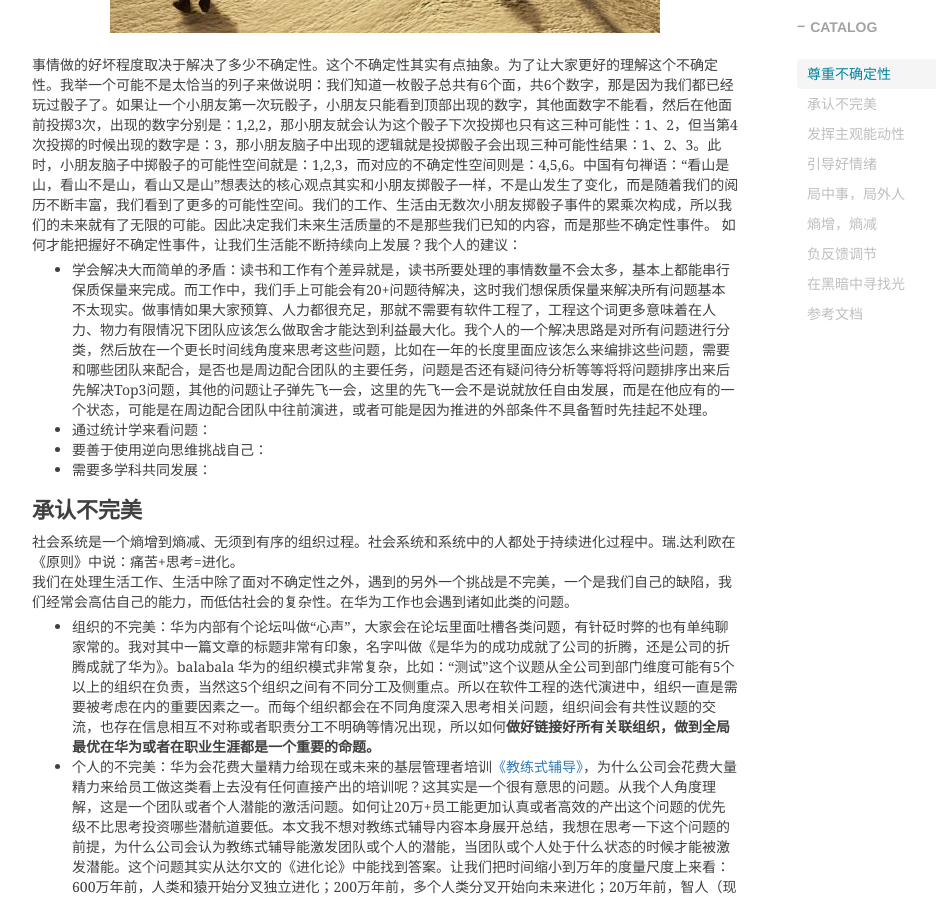
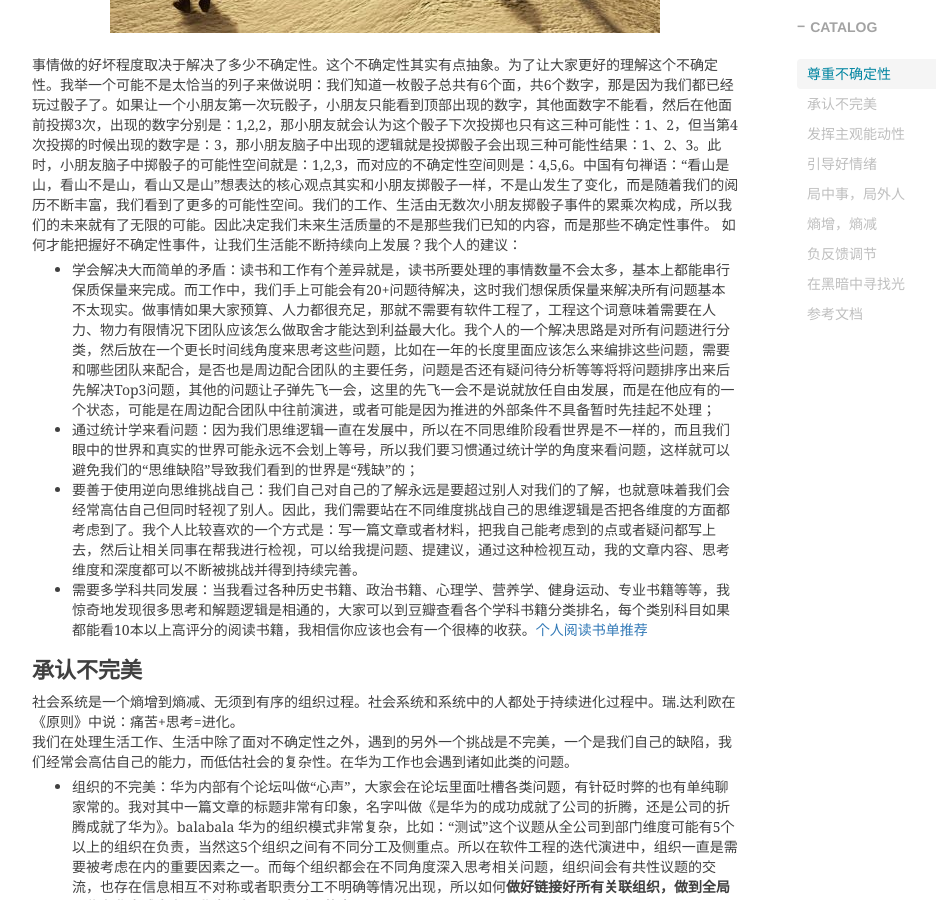
Before and after one commit to shihai1991/shihai1991.github.io, a Jekyll site: the page built from _posts/2023-10-30-在菊厂八年的那些人那些事.md, in a window 1280 px wide and 900 px high, scrolled down 1650 px. Shown: the whole window, without its empty margins (233-1169 px from the left). Built offline with Jekyll 4.4.1, drawn with Linux system fonts in a browser that asks for light colours; nearby versions of some CDN libraries; comment, search, counter and statistics services are not loaded.

Commit message:
Update 2023-10-30-在菊厂八年的那些人那些事.md

```diff
--- a/_posts/2023-10-30-在菊厂八年的那些人那些事.md
+++ b/_posts/2023-10-30-在菊厂八年的那些人那些事.md
@@ -23,10 +23,10 @@
 ![不确定性 侵删]({{site.baseurl}}/img/2024/Q1/20240102-不确定性.jpg)
 事情做的好坏程度取决于解决了多少不确定性。这个不确定性其实有点抽象。为了让大家更好的理解这个不确定性。我举一个可能不是太恰当的列子来做说明：我们知道一枚骰子总共有6个面，共6个数字，那是因为我们都已经玩过骰子了。如果让一个小朋友第一次玩骰子，小朋友只能看到顶部出现的数字，其他面数字不能看，然后在他面前投掷3次，出现的数字分别是：1,2,2，那小朋友就会认为这个骰子下次投掷也只有这三种可能性：1、2，但当第4次投掷的时候出现的数字是：3，那小朋友脑子中出现的逻辑就是投掷骰子会出现三种可能性结果：1、2、3。此时，小朋友脑子中掷骰子的可能性空间就是：1,2,3，而对应的不确定性空间则是：4,5,6。中国有句禅语：“看山是山，看山不是山，看山又是山”想表达的核心观点其实和小朋友掷骰子一样，不是山发生了变化，而是随着我们的阅历不断丰富，我们看到了更多的可能性空间。我们的工作、生活由无数次小朋友掷骰子事件的累乘次构成，所以我们的未来就有了无限的可能。因此决定我们未来生活质量的不是那些我们已知的内容，而是那些不确定性事件。
 如何才能把握好不确定性事件，让我们生活能不断持续向上发展？我个人的建议：
-- 学会解决大而简单的矛盾：读书和工作有个差异就是，读书所要处理的事情数量不会太多，基本上都能串行保质保量来完成。而工作中，我们手上可能会有20+问题待解决，这时我们想保质保量来解决所有问题基本不太现实。做事情如果大家预算、人力都很充足，那就不需要有软件工程了，工程这个词更多意味着在人力、物力有限情况下团队应该怎么做取舍才能达到利益最大化。我个人的一个解决思路是对所有问题进行分类，然后放在一个更长时间线角度来思考这些问题，比如在一年的长度里面应该怎么来编排这些问题，需要和哪些团队来配合，是否也是周边配合团队的主要任务，问题是否还有疑问待分析等等将将问题排序出来后先解决Top3问题，其他的问题让子弹先飞一会，这里的先飞一会不是说就放任自由发展，而是在他应有的一个状态，可能是在周边配合团队中往前演进，或者可能是因为推进的外部条件不具备暂时先挂起不处理。
-- 通过统计学来看问题：
-- 要善于使用逆向思维挑战自己：
-- 需要多学科共同发展：
+- 学会解决大而简单的矛盾：读书和工作有个差异就是，读书所要处理的事情数量不会太多，基本上都能串行保质保量来完成。而工作中，我们手上可能会有20+问题待解决，这时我们想保质保量来解决所有问题基本不太现实。做事情如果大家预算、人力都很充足，那就不需要有软件工程了，工程这个词意味着需要在人力、物力有限情况下团队应该怎么做取舍才能达到利益最大化。我个人的一个解决思路是对所有问题进行分类，然后放在一个更长时间线角度来思考这些问题，比如在一年的长度里面应该怎么来编排这些问题，需要和哪些团队来配合，是否也是周边配合团队的主要任务，问题是否还有疑问待分析等等将将问题排序出来后先解决Top3问题，其他的问题让子弹先飞一会，这里的先飞一会不是说就放任自由发展，而是在他应有的一个状态，可能是在周边配合团队中往前演进，或者可能是因为推进的外部条件不具备暂时先挂起不处理；
+- 通过统计学来看问题：因为我们思维逻辑一直在发展中，所以在不同思维阶段看世界是不一样的，而且我们眼中的世界和真实的世界可能永远不会划上等号，所以我们要习惯通过统计学的角度来看问题，这样就可以避免我们的“思维缺陷”导致我们看到的世界是“残缺”的；
+- 要善于使用逆向思维挑战自己：我们自己对自己的了解永远是要超过别人对我们的了解，也就意味着我们会经常高估自己但同时轻视了别人。因此，我们需要站在不同维度挑战自己的思维逻辑是否把各维度的方面都考虑到了。我个人比较喜欢的一个方式是：写一篇文章或者材料，把我自己能考虑到的点或者疑问都写上去，然后让相关同事在帮我进行检视，可以给我提问题、提建议，通过这种检视互动，我的文章内容、思考维度和深度都可以不断被挑战并得到持续完善。
+- 需要多学科共同发展：当我看过各种历史书籍、政治书籍、心理学、营养学、健身运动、专业书籍等等，我惊奇地发现很多思考和解题逻辑是相通的，大家可以到豆瓣查看各个学科书籍分类排名，每个类别科目如果都能看10本以上高评分的阅读书籍，我相信你应该也会有一个很棒的收获。[个人阅读书单推荐](https://shihai1991.github.io/books/2021/11/23/%E4%B8%AA%E4%BA%BA%E9%98%85%E8%AF%BB%E4%B9%A6%E5%8D%95%E6%8E%A8%E8%8D%90/)
 
 # 承认不完美
 社会系统是一个熵增到熵减、无须到有序的组织过程。社会系统和系统中的人都处于持续进化过程中。瑞.达利欧在《原则》中说：痛苦+思考=进化。
```
